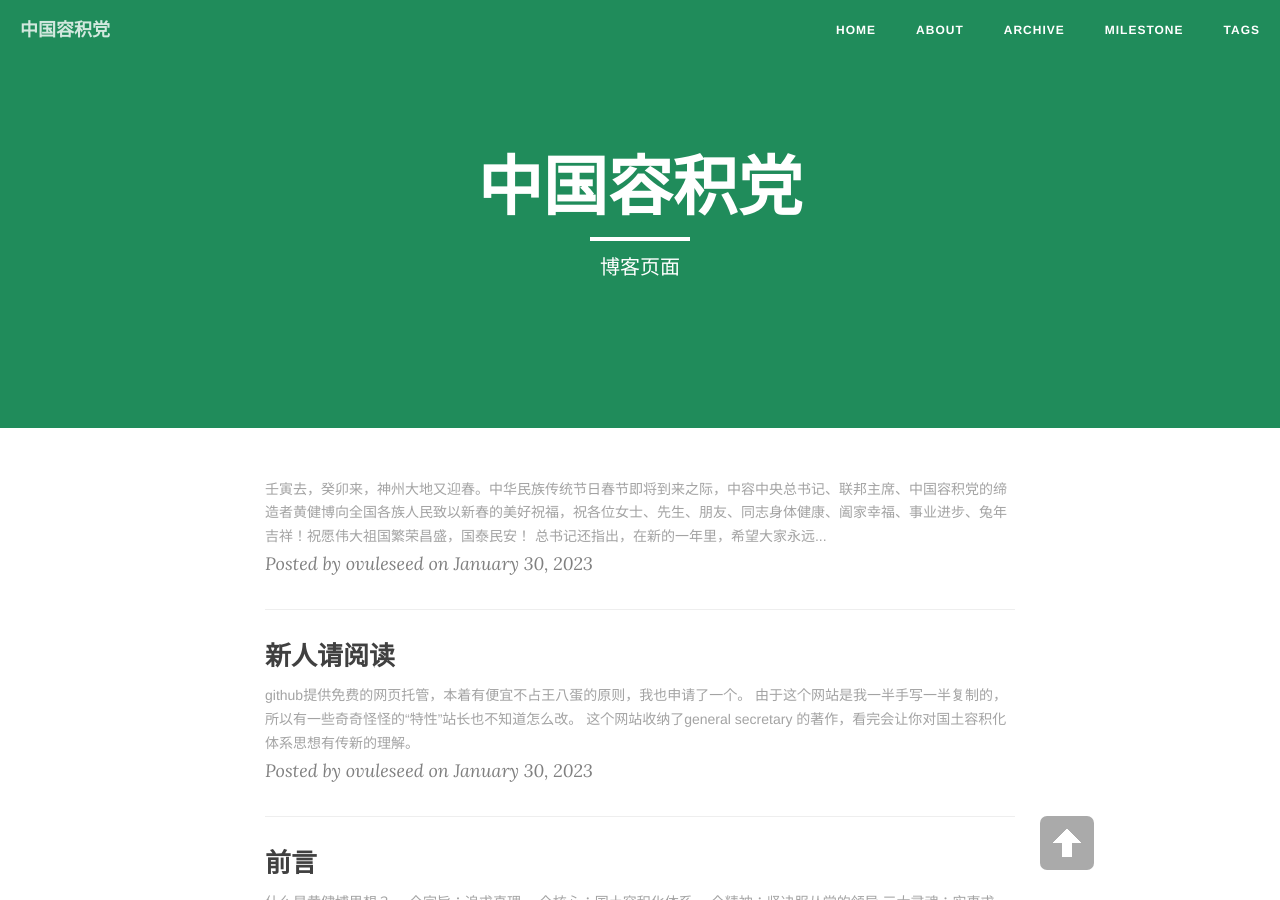
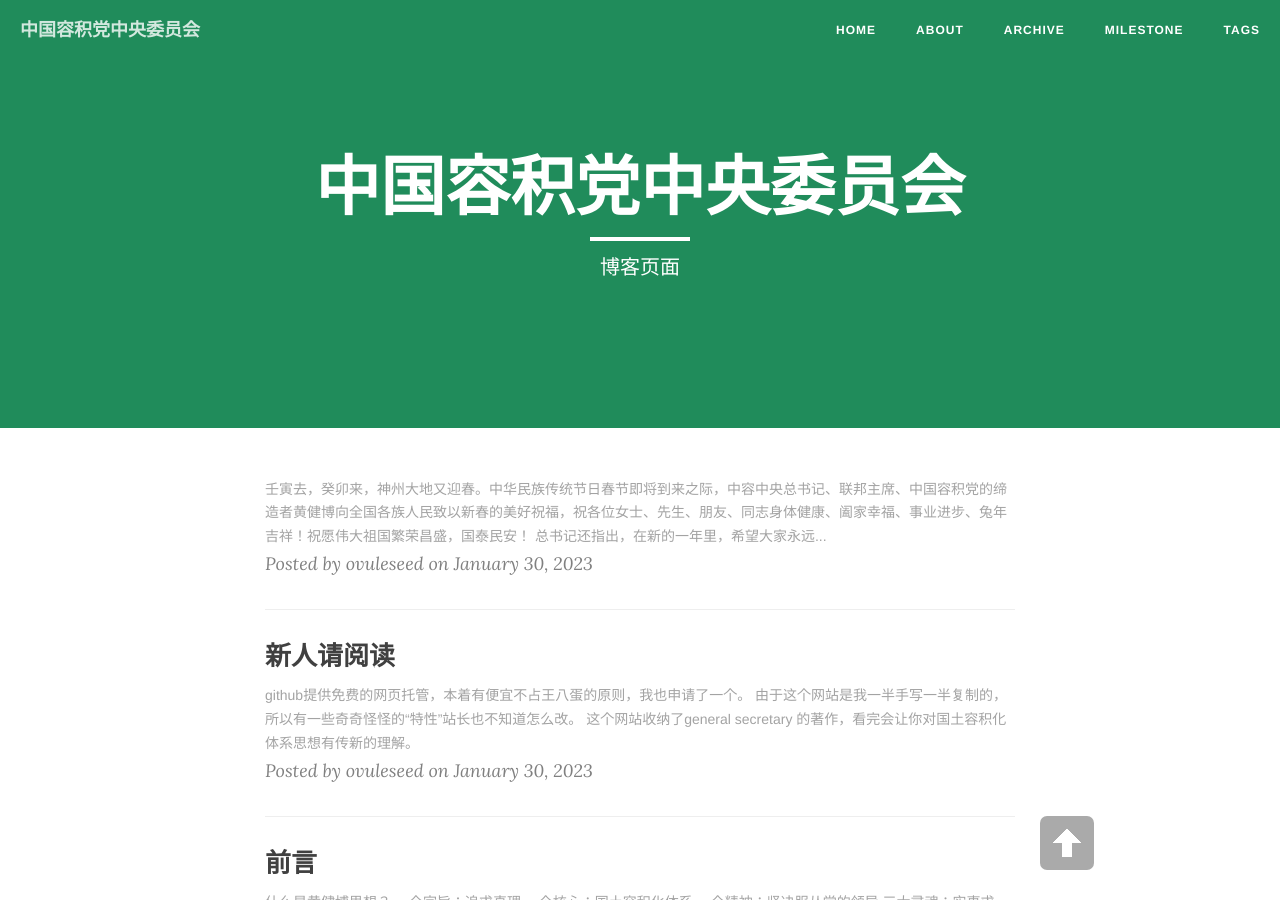
Before and after one commit to ovule-seed/ovule-seed.github.io, a Jekyll site: the page built from index.html, in a window 1280 px wide and 900 px high. Built offline with Jekyll 4.4.1, drawn with Linux system fonts in a browser that asks for light colours; nearby versions of some CDN libraries; the list of posts is cut into pages by our own code.

Commit message:
Update _config.yml

```diff
--- a/_config.yml
+++ b/_config.yml
@@ -1,5 +1,5 @@
 # Site settings
-title: 中国容积党 # 你的博客名字，可以定义修订
+title: 中国容积党中央委员会 # 你的博客名字，可以定义修订
 header-img: "img/green.jpg"
 tagline: "cn"
 description: "这是我的博客"  # 一句话描述你的博客
```
